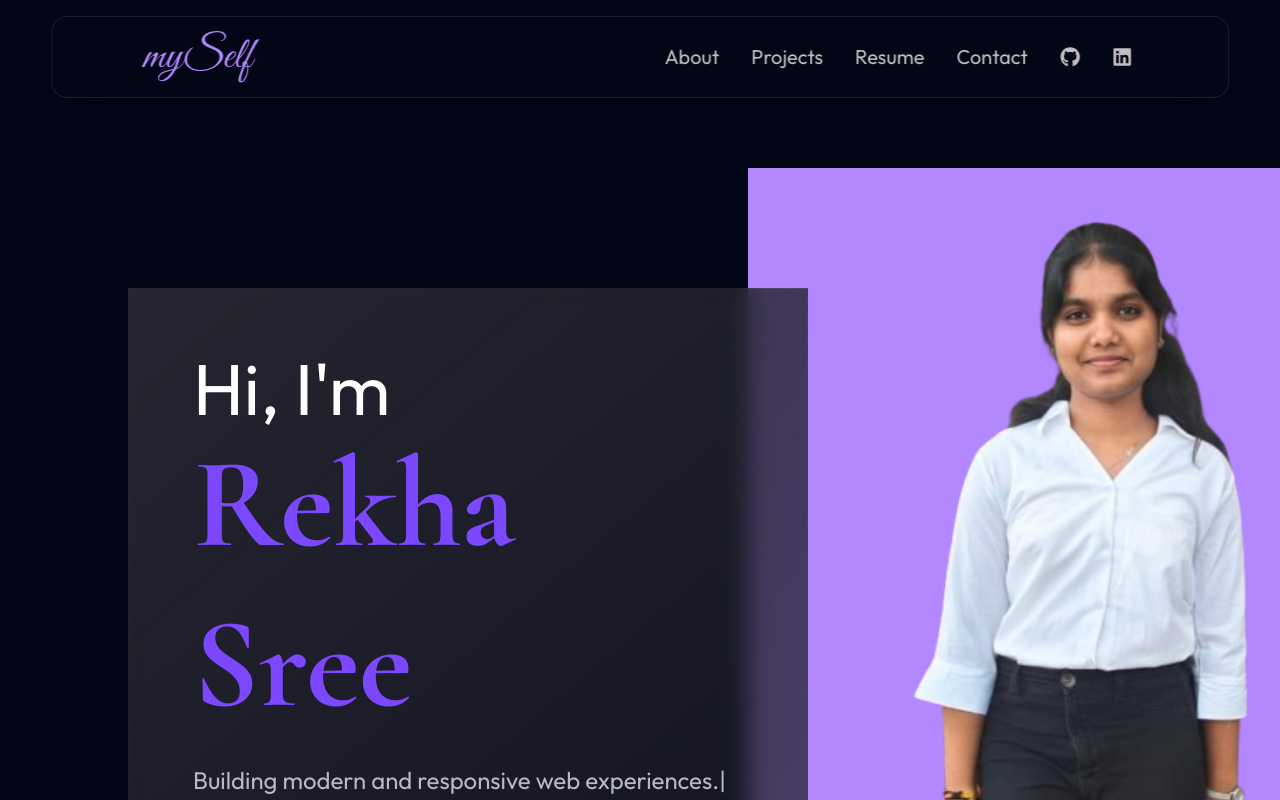
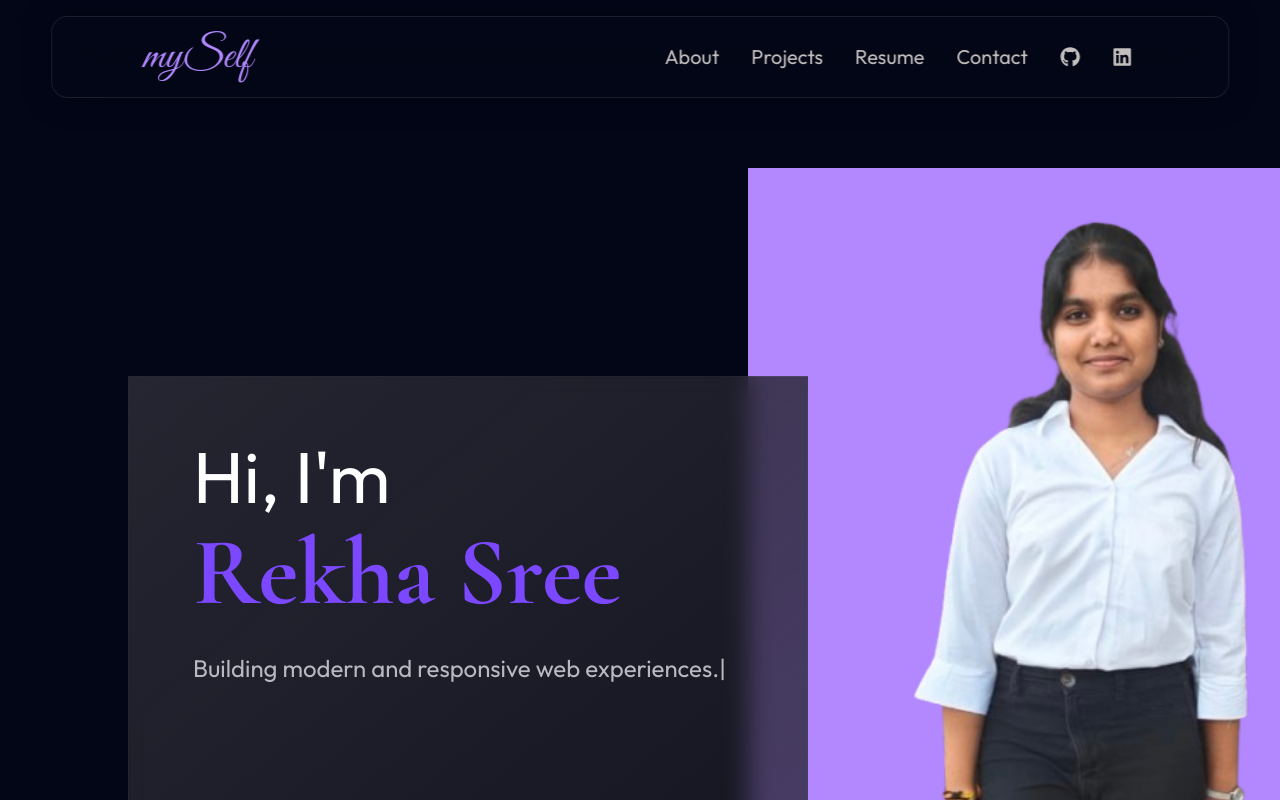
Before and after one commit to rekha-sree06/rekha-portfolio, a React app: page / in a window 1280 px wide. Shown: the top 800 px of the page. Built offline with nearby package versions, Linux system fonts and the light colour scheme; the HTML template or start-up script is replaced by a standard one; a web font is replaced by a local one.

Commit message:
mobile fixes

```diff
--- a/src/components/Hero.jsx
+++ b/src/components/Hero.jsx
@@ -49,9 +49,9 @@ function Hero() {
           className="
             absolute
 
-            top-44
-            w-[240px]
-            h-[340px]
+            top-52
+            w-[220px]
+            h-[300px]
 
             sm:w-[320px]
             sm:h-[450px]
@@ -74,9 +74,9 @@ function Hero() {
             absolute
             z-10
 
-            top-52
-            w-[220px]
-            h-[320px]
+            top-40
+            w-[180px]
+            h-[260px]
 
             sm:w-[320px]
             sm:h-[450px]
@@ -96,10 +96,10 @@ function Hero() {
             relative
             z-20
 
-            mt-10
+            mt-32
 
             w-full
-            max-w-[320px]
+            max-w-[300px]
 
             sm:max-w-[500px]
 
@@ -108,7 +108,7 @@ function Hero() {
             lg:left-0
             lg:max-w-[680px]
 
-            min-h-[260px]
+            min-h-[220px]
             sm:min-h-[320px]
             lg:min-h-[560px]
 
@@ -134,7 +134,7 @@ function Hero() {
 
                 text-5xl
                 sm:text-7xl
-                lg:text-9xl
+                lg:text-8xl
 
                 font-bold
                 leading-tight
```
